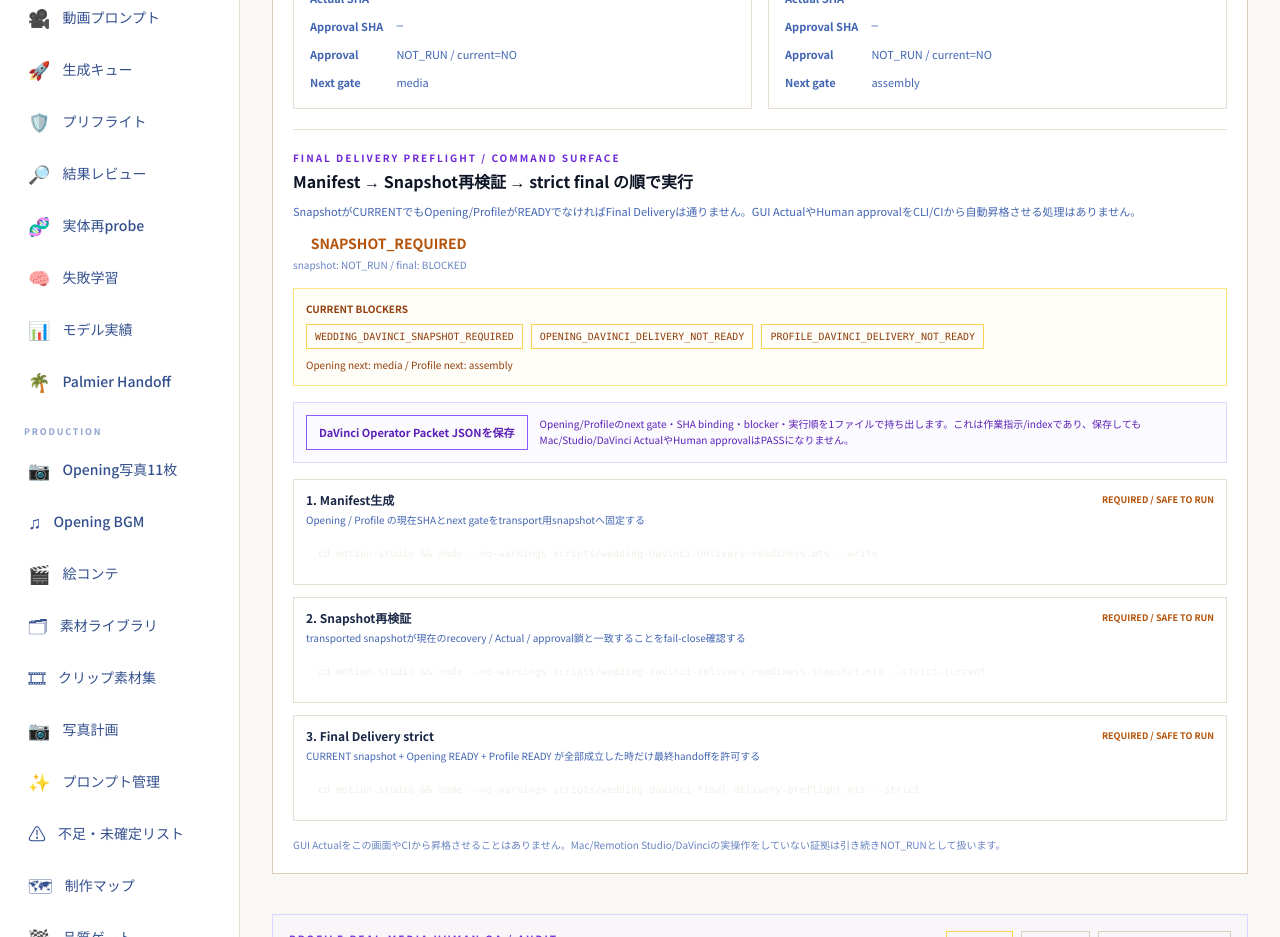
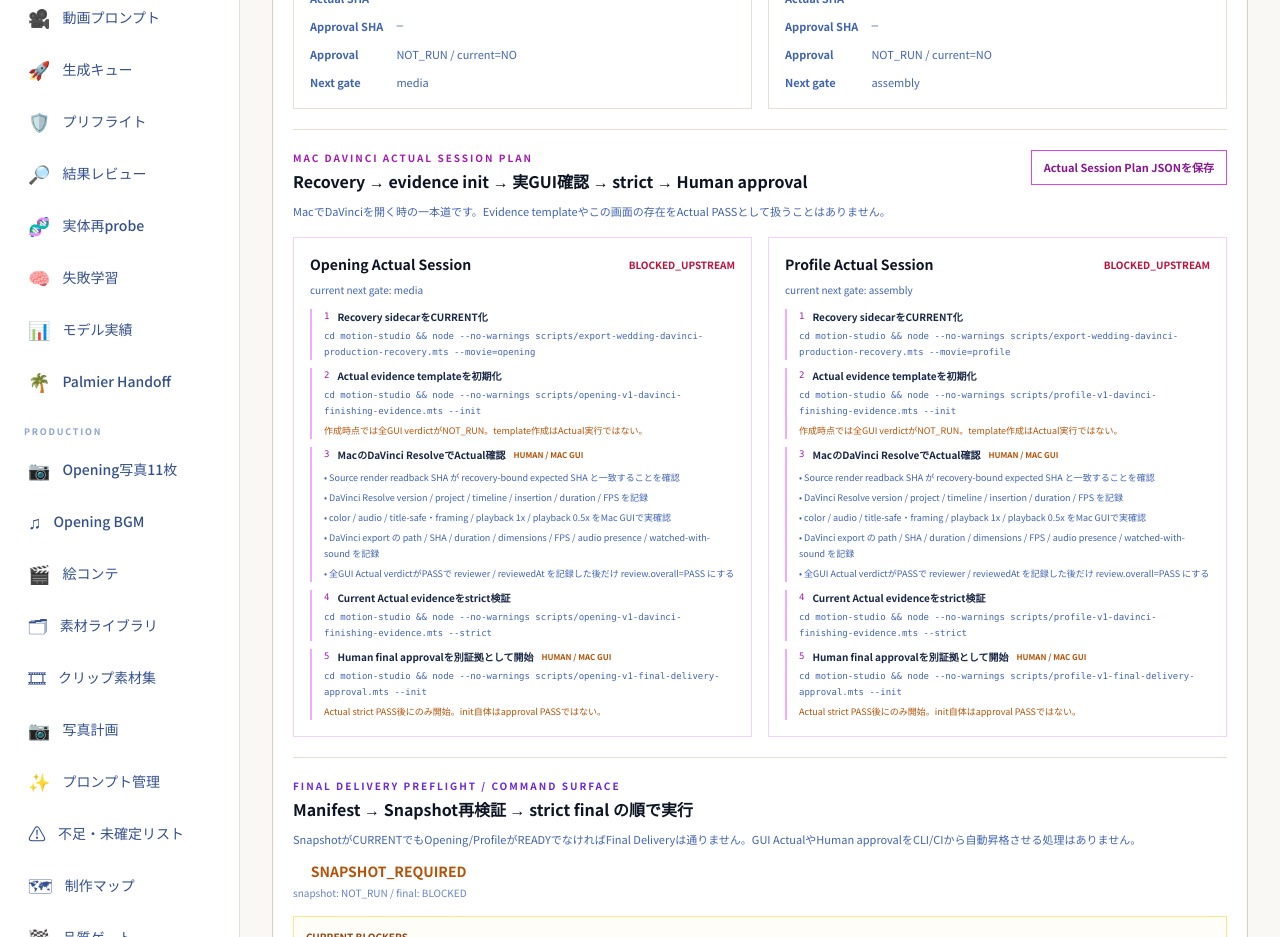
Before and after one commit to m-shogo/wedding-project, a React (Vite) app in the folder movie-dashboard/: page /movie-coach/motion-library in a window 1280 px wide. Shown: the part 1420-2357 px from the top of the page. Built offline with nearby package versions, Linux system fonts and the light colour scheme.

Commit message:
feat(movie): show DaVinci Actual session plan in Motion Zukan

```diff
--- a/movie-dashboard/src/components/WeddingDavinciDeliveryReadinessCard.tsx
+++ b/movie-dashboard/src/components/WeddingDavinciDeliveryReadinessCard.tsx
@@ -3,36 +3,54 @@ import {
   buildWeddingDavinciFinalDeliveryPreflight,
   buildWeddingDavinciOperatorPacketJson,
 } from "../data/weddingDavinciFinalDeliveryPreflight";
+import {
+  buildWeddingDavinciActualSessionPlan,
+  buildWeddingDavinciActualSessionPlanJson,
+} from "../data/weddingDavinciActualSessionPlan";
 
 const shortSha = (value: string | null) => value ? `${value.slice(0, 10)}…` : "—";
 
 const stateClass = (state: string) => {
-  if (state === "READY" || state === "CURRENT") return "text-emerald-700 dark:text-emerald-300";
-  if (state === "INVALID" || state === "STALE") return "text-rose-700 dark:text-rose-300";
+  if (state === "READY" || state === "CURRENT" || state.includes("RECORDED")) return "text-emerald-700 dark:text-emerald-300";
+  if (state === "INVALID" || state === "STALE" || state.includes("BLOCKED")) return "text-rose-700 dark:text-rose-300";
   return "text-amber-700 dark:text-amber-300";
 };
 
 const nextGateLabel = (nextGate: {stage?: string | null} | null | undefined) => nextGate?.stage ?? "PRODUCTION_READY";
 
-const downloadOperatorPacket = () => {
-  const json = buildWeddingDavinciOperatorPacketJson();
+const downloadJson = (json: string, filename: string) => {
   const blob = new Blob([`${json}\n`], {type: "application/json;charset=utf-8"});
   const url = URL.createObjectURL(blob);
   const anchor = document.createElement("a");
   anchor.href = url;
-  anchor.download = "wedding-davinci-operator-packet.json";
+  anchor.download = filename;
   document.body.appendChild(anchor);
   anchor.click();
   anchor.remove();
   URL.revokeObjectURL(url);
 };
 
+const downloadOperatorPacket = () => downloadJson(
+  buildWeddingDavinciOperatorPacketJson(),
+  "wedding-davinci-operator-packet.json",
+);
+
+const downloadActualSessionPlan = () => downloadJson(
+  buildWeddingDavinciActualSessionPlanJson(),
+  "wedding-davinci-actual-session-plan.json",
+);
+
 export function WeddingDavinciDeliveryReadinessCard() {
   const manifest = buildWeddingDavinciDeliveryReadiness();
   const preflight = buildWeddingDavinciFinalDeliveryPreflight();
+  const sessionPlan = buildWeddingDavinciActualSessionPlan();
   const projects = [
     ["Opening", manifest.opening],
     ["Profile", manifest.profile],
+  ] as const;
+  const sessionProjects = [
+    ["Opening", sessionPlan.projects.opening],
+    ["Profile", sessionPlan.projects.profile],
   ] as const;
 
   return (
@@ -78,6 +96,55 @@ export function WeddingDavinciDeliveryReadinessCard() {
           </article>
         ))}
       </div>
+
+      <section className="mt-5 border-t border-sand-200 dark:border-navy-600 pt-5">
+        <div className="flex flex-wrap items-start justify-between gap-3">
+          <div>
+            <p className="text-[10px] tracking-[0.2em] font-semibold text-fuchsia-700 dark:text-fuchsia-300">MAC DAVINCI ACTUAL SESSION PLAN</p>
+            <h3 className="mt-1 text-base font-bold text-navy-900 dark:text-sand-100">Recovery → evidence init → 実GUI確認 → strict → Human approval</h3>
+            <p className="mt-2 text-[11px] leading-5 text-navy-500 dark:text-navy-300">
+              MacでDaVinciを開く時の一本道です。Evidence templateやこの画面の存在をActual PASSとして扱うことはありません。
+            </p>
+          </div>
+          <button
+            type="button"
+            onClick={downloadActualSessionPlan}
+            className="border border-fuchsia-500 px-3 py-2 text-[11px] font-semibold text-fuchsia-800 dark:text-fuchsia-200 hover:bg-fuchsia-100 dark:hover:bg-fuchsia-950/40"
+          >
+            Actual Session Plan JSONを保存
+          </button>
+        </div>
+
+        <div className="mt-4 grid grid-cols-1 gap-4 xl:grid-cols-2">
+          {sessionProjects.map(([label, project]) => (
+            <article key={label} className="border border-fuchsia-200 dark:border-fuchsia-900/50 p-4">
+              <div className="flex flex-wrap items-center justify-between gap-2">
+                <h4 className="text-sm font-bold text-navy-900 dark:text-sand-100">{label} Actual Session</h4>
+                <span className={`text-[10px] font-semibold ${stateClass(project.sessionState)}`}>{project.sessionState}</span>
+              </div>
+              <p className="mt-2 text-[10px] text-navy-500 dark:text-navy-300">current next gate: {project.currentNextGate}</p>
+              <ol className="mt-3 space-y-2">
+                {project.orderedActions.map((action) => (
+                  <li key={action.order} className="border-l-2 border-fuchsia-300 dark:border-fuchsia-800 pl-3">
+                    <div className="flex flex-wrap items-center gap-2">
+                      <span className="text-[9px] font-mono text-fuchsia-700 dark:text-fuchsia-300">{action.order}</span>
+                      <span className="text-[10px] font-semibold text-navy-800 dark:text-sand-100">{action.label}</span>
+                      {action.humanOnly && <span className="text-[8px] font-semibold text-amber-700 dark:text-amber-300">HUMAN / MAC GUI</span>}
+                    </div>
+                    {action.command && <code className="mt-1 block overflow-x-auto text-[9px] leading-4 text-navy-500 dark:text-navy-300">{action.command}</code>}
+                    {"note" in action && action.note && <p className="mt-1 text-[9px] leading-4 text-amber-700 dark:text-amber-300">{action.note}</p>}
+                    {"checklist" in action && action.checklist && (
+                      <ul className="mt-2 space-y-1 text-[9px] leading-4 text-navy-500 dark:text-navy-300">
+                        {action.checklist.map((item) => <li key={item}>• {item}</li>)}
+                      </ul>
+                    )}
+                  </li>
+                ))}
+              </ol>
+            </article>
+          ))}
+        </div>
+      </section>
 
       <section className="mt-5 border-t border-sand-200 dark:border-navy-600 pt-5">
         <div className="flex flex-wrap items-start justify-between gap-3">
```
